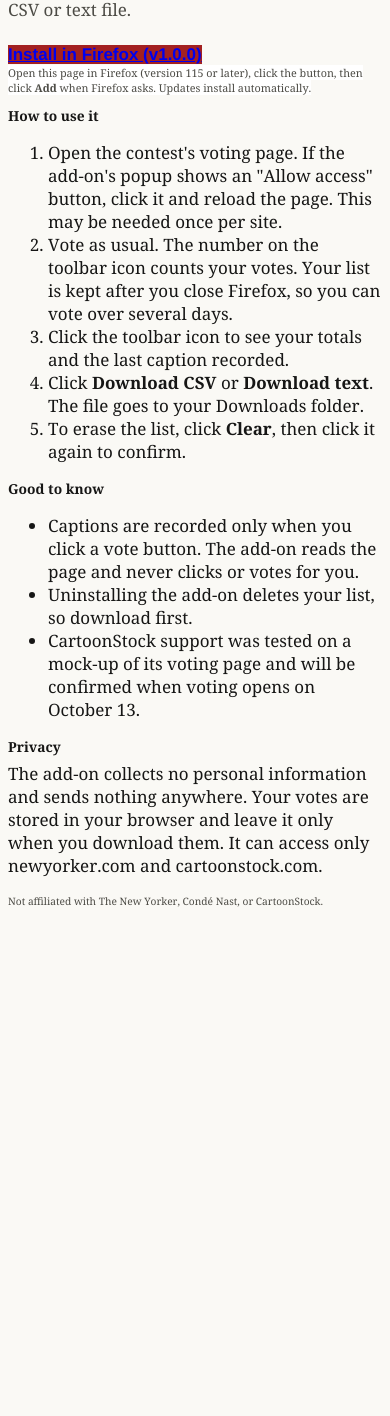
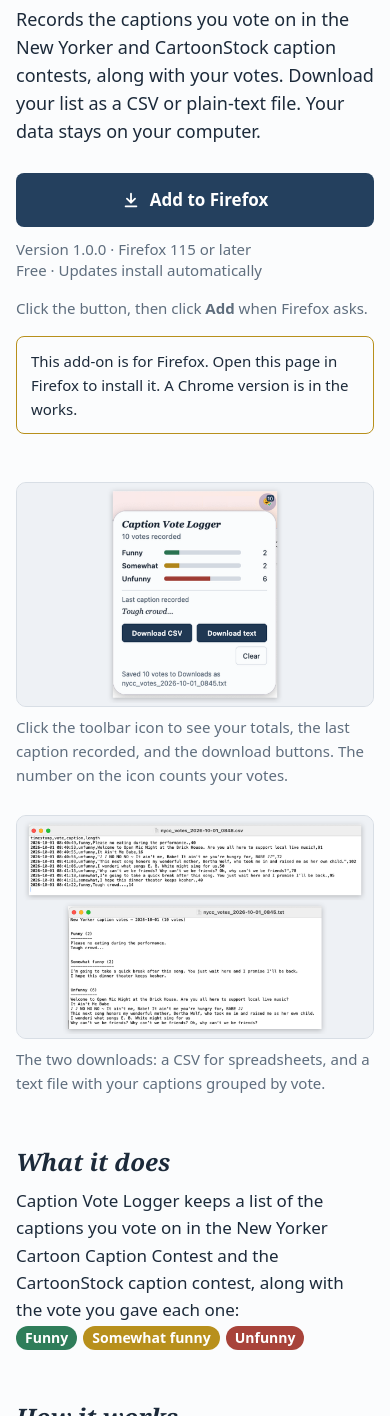
Before and after one commit to tonymnyphot/tonymnyphot.github.io, a plain HTML site: page caption-vote-logger/index.html in a window 390 px wide. Shown: the part 138-1554 px from the top of the page. Before the commit the page ends 1054 px from the top, so only its background shows below. Drawn offline with Linux system fonts and the light colour scheme.

Commit message:
Updated webpage.

```diff
--- a/caption-vote-logger/index.html
+++ b/caption-vote-logger/index.html
@@ -1,48 +1,203 @@
-<!DOCTYPE html PUBLIC "-//W3C//DTD HTML 4.01//EN" "http://www.w3.org/TR/html4/strict.dtd">
-<html>
+<!doctype html>
+<html lang="en">
 <head>
-  <meta http-equiv="Content-Type" content="text/html; charset=utf-8">
-  <meta http-equiv="Content-Style-Type" content="text/css">
-  <title></title>
-  <meta name="Generator" content="Cocoa HTML Writer">
-  <meta name="CocoaVersion" content="2575.7">
-  <style type="text/css">
-    body {background-color: #faf9f5}
-    p.p2 {margin: 0.0px 0.0px 24.0px 0.0px; font: 17.0px Georgia; color: #4c4b45; -webkit-text-stroke: #4c4b45}
-    p.p3 {margin: 0.0px 0.0px 0.0px 0.0px; font: 17.0px 'Helvetica Neue'; color: #ffffff; -webkit-text-stroke: #ffffff}
-    p.p4 {margin: 0.0px 0.0px 10.8px 0.0px; font: 10.8px Georgia; color: #4c4b45; -webkit-text-stroke: #4c4b45}
-    p.p7 {margin: 0.0px 0.0px 17.0px 0.0px; font: 17.0px Georgia; color: #161615; -webkit-text-stroke: #161615}
-    p.p8 {margin: 0.0px 0.0px 0.0px 0.0px; font: 10.2px Georgia; color: #4c4b45; -webkit-text-stroke: #4c4b45}
-    li.li6 {margin: 0.0px 0.0px 0.0px 0.0px; font: 17.0px Georgia; color: #161615; -webkit-text-stroke: #161615}
-    span.s1 {font-kerning: none}
-    span.s2 {font-kerning: none; background-color: #a32121}
-    span.s3 {font-kerning: none; background-color: #ffffff}
-    span.s4 {-webkit-text-stroke: 0px #000000}
-    ol.ol1 {list-style-type: decimal}
-    ul.ul1 {list-style-type: disc}
-  </style>
+<meta charset="utf-8">
+<meta name="viewport" content="width=device-width, initial-scale=1">
+<title>Caption Vote Logger</title>
+<meta name="description" content="A Firefox add-on that records the captions you vote on in the New Yorker and CartoonStock caption contests and saves them to a CSV or text file.">
+<link rel="icon" href="images/icon-128.png">
+<style>
+  :root {
+    --paper: #FBFCFD;
+    --panel: #FFFFFF;
+    --ink: #1C2A3A;
+    --muted: #5F6E7E;
+    --rule: #D8DEE5;
+    --action: #24405E;
+    --action-hover: #1A3049;
+    --funny: #2F7D5A;
+    --somewhat: #B8901C;
+    --unfunny: #A8433A;
+    --shot-bg: #EEF1F5;
+  }
+  @media (prefers-color-scheme: dark) {
+    :root {
+      --paper: #141B23;
+      --panel: #1B242E;
+      --ink: #E6EBF0;
+      --muted: #9AA8B6;
+      --rule: #2E3A47;
+      --action: #4E7BAA;
+      --action-hover: #5E8BBA;
+      --shot-bg: #1B242E;
+    }
+  }
+  * { box-sizing: border-box; }
+  html { -webkit-text-size-adjust: 100%; }
+  body {
+    margin: 0;
+    background: var(--paper);
+    color: var(--ink);
+    font: 17px/1.6 system-ui, -apple-system, "Segoe UI", sans-serif;
+  }
+  main { max-width: 760px; margin: 0 auto; padding: 56px 16px 72px; }
+
+  /* Header */
+  .hero { display: grid; grid-template-columns: 88px 1fr; gap: 20px; align-items: center; }
+  .hero img { width: 88px; height: 88px; }
+  h1 {
+    margin: 0;
+    font: italic 600 clamp(30px, 6vw, 40px)/1.1 Georgia, "Times New Roman", serif;
+  }
+  .summary { margin: 22px 0 0; font-size: 19px; line-height: 1.55; }
+
+  /* Install */
+  .install {
+    margin: 28px 0 0;
+    display: flex; flex-wrap: wrap; align-items: center; gap: 12px 20px;
+  }
+  .btn {
+    display: inline-flex; align-items: center; gap: 10px;
+    background: var(--action); color: #fff; text-decoration: none;
+    font-weight: 600; font-size: 17px;
+    padding: 13px 22px; border-radius: 8px;
+    transition: background .15s ease;
+  }
+  .btn:hover { background: var(--action-hover); }
+  .btn:focus-visible { outline: 3px solid var(--action); outline-offset: 3px; }
+  .btn svg { width: 18px; height: 18px; }
+  .meta { color: var(--muted); font-size: 15px; line-height: 1.45; }
+  .not-firefox {
+    display: none;
+    margin: 16px 0 0; padding: 12px 14px;
+    border: 1px solid var(--somewhat); border-radius: 8px;
+    font-size: 15px;
+  }
+  .not-firefox.show { display: block; }
+  .steps-mini { margin: 14px 0 0; color: var(--muted); font-size: 15px; }
+
+  /* Screenshots */
+  .shots { margin: 48px 0 0; display: grid; gap: 28px; }
+  figure { margin: 0; }
+  figure img {
+    display: block; width: 100%; height: auto;
+    border: 1px solid var(--rule); border-radius: 10px;
+    background: var(--shot-bg);
+  }
+  figcaption { margin-top: 8px; color: var(--muted); font-size: 15px; }
+
+  /* Body copy */
+  h2 {
+    margin: 52px 0 10px;
+    font: italic 600 24px/1.25 Georgia, "Times New Roman", serif;
+  }
+  h2 + p { margin-top: 0; }
+  p { margin: 0 0 14px; }
+  ol, ul { margin: 0 0 14px; padding-left: 1.4em; }
+  li { margin-bottom: 8px; }
+  li::marker { color: var(--muted); }
+  b { font-weight: 600; }
+  .votes { display: inline-flex; gap: 6px; flex-wrap: wrap; vertical-align: baseline; }
+  .chip { font-size: 14px; font-weight: 600; padding: 1px 9px; border-radius: 999px; color: #fff; }
+  .chip.f { background: var(--funny); }
+  .chip.s { background: var(--somewhat); }
+  .chip.u { background: var(--unfunny); }
+
+  .privacy {
+    margin-top: 52px; padding: 20px 22px;
+    background: var(--panel); border: 1px solid var(--rule); border-radius: 10px;
+  }
+  .privacy h2 { margin-top: 0; }
+  .privacy p:last-child { margin-bottom: 0; }
+
+  footer {
+    margin-top: 56px; padding-top: 18px;
+    border-top: 1px solid var(--rule);
+    color: var(--muted); font-size: 14px;
+  }
+
+  @media (max-width: 520px) {
+    .hero { grid-template-columns: 64px 1fr; gap: 14px; }
+    .hero img { width: 64px; height: 64px; }
+    .summary { font-size: 18px; }
+    .btn { width: 100%; justify-content: center; }
+  }
+  @media (prefers-reduced-motion: reduce) { .btn { transition: none; } }
+</style>
 </head>
 <body>
-<h1 style="margin: 0.0px 0.0px 3.0px 0.0px; font: 24.0px Georgia; color: #161615; -webkit-text-stroke: #161615"><span class="s1"><b>Caption Vote Logger</b></span></h1>
-<p class="p2"><span class="s1">A Firefox add-on that keeps a list of the captions you vote on in the New Yorker and CartoonStock caption contests, along with your votes, and lets you download the list as a CSV or text file.</span></p>
-<p class="p3"><span class="s2"><a href="file:///Users/gh/tools/caption_voting_extension/website/caption-vote-logger/releases/caption-vote-logger-1.0.0.xpi"><b>Install in Firefox (v1.0.0)</b><span class="s1"><b></b></span></a></span></p>
-<p class="p4"><span class="s3">Open this page in Firefox (version 115 or later), click the button, then click <b>Add</b> when Firefox asks. Updates install automatically.</span></p>
-<h2 style="margin: 0.0px 0.0px 6.0px 0.0px; font: 13.8px Georgia; color: #161615; -webkit-text-stroke: #161615"><span class="s1"><b>How to use it</b></span></h2>
-<ol class="ol1">
-  <li class="li6"><span class="s4"></span><span class="s1">Open the contest's voting page. If the add-on's popup shows an "Allow access" button, click it and reload the page. This may be needed once per site.</span></li>
-  <li class="li6"><span class="s4"></span><span class="s1">Vote as usual. The number on the toolbar icon counts your votes. Your list is kept after you close Firefox, so you can vote over several days.</span></li>
-  <li class="li6"><span class="s4"></span><span class="s1">Click the toolbar icon to see your totals and the last caption recorded.</span></li>
-  <li class="li6"><span class="s4"></span><span class="s1">Click <b>Download CSV</b> or <b>Download text</b>. The file goes to your Downloads folder.</span></li>
-  <li class="li6"><span class="s4"></span><span class="s1">To erase the list, click <b>Clear</b>, then click it again to confirm.</span></li>
-</ol>
-<h2 style="margin: 0.0px 0.0px 6.0px 0.0px; font: 13.8px Georgia; color: #161615; -webkit-text-stroke: #161615"><span class="s1"><b>Good to know</b></span></h2>
-<ul class="ul1">
-  <li class="li6"><span class="s4"></span><span class="s1">Captions are recorded only when you click a vote button. The add-on reads the page and never clicks or votes for you.</span></li>
-  <li class="li6"><span class="s4"></span><span class="s1">Uninstalling the add-on deletes your list, so download first.</span></li>
-  <li class="li6"><span class="s4"></span><span class="s1">CartoonStock support was tested on a mock-up of its voting page and will be confirmed when voting opens on October 13.</span></li>
-</ul>
-<h2 style="margin: 0.0px 0.0px 6.0px 0.0px; font: 13.8px Georgia; color: #161615; -webkit-text-stroke: #161615"><span class="s1"><b>Privacy</b></span></h2>
-<p class="p7"><span class="s1">The add-on collects no personal information and sends nothing anywhere. Your votes are stored in your browser and leave it only when you download them. It can access only newyorker.com and cartoonstock.com.</span></p>
-<p class="p8"><span class="s1">Not affiliated with The New Yorker, Condé Nast, or CartoonStock.</span></p>
+<main>
+
+  <header class="hero">
+    <img src="images/icon-128.png" alt="" width="88" height="88">
+    <h1>Caption Vote Logger</h1>
+  </header>
+
+  <p class="summary">Records the captions you vote on in the New Yorker and CartoonStock caption contests, along with your votes. Download your list as a CSV or plain-text file. Your data stays on your computer.</p>
+
+  <div class="install">
+    <a class="btn" href="releases/caption-vote-logger-1.0.0.xpi">
+      <svg viewBox="0 0 20 20" fill="none" stroke="currentColor" stroke-width="2" stroke-linecap="round" stroke-linejoin="round" aria-hidden="true"><path d="M10 3v10M5.5 8.5 10 13l4.5-4.5M4 17h12"/></svg>
+      Add to Firefox
+    </a>
+    <div class="meta">Version 1.0.0 &middot; Firefox 115 or later<br>Free &middot; Updates install automatically</div>
+  </div>
+  <p class="steps-mini">Click the button, then click <b>Add</b> when Firefox asks.</p>
+  <p class="not-firefox" id="not-firefox">This add-on is for Firefox. Open this page in Firefox to install it. A Chrome version is in the works.</p>
+
+  <section class="shots" aria-label="Screenshots">
+    <figure>
+      <img src="images/popup.png" alt="The Caption Vote Logger popup showing 10 votes recorded: 2 Funny, 2 Somewhat, 6 Unfunny, the last caption recorded, and Download CSV, Download text, and Clear buttons." width="1280" height="800" loading="lazy">
+      <figcaption>Click the toolbar icon to see your totals, the last caption recorded, and the download buttons. The number on the icon counts your votes.</figcaption>
+    </figure>
+    <figure>
+      <img src="images/downloads.png" alt="Two downloaded files: a CSV with timestamp, vote, caption, and length columns, and a text file listing captions grouped under Funny, Somewhat funny, and Unfunny." width="1280" height="800" loading="lazy">
+      <figcaption>The two downloads: a CSV for spreadsheets, and a text file with your captions grouped by vote.</figcaption>
+    </figure>
+  </section>
+
+  <h2>What it does</h2>
+  <p>Caption Vote Logger keeps a list of the captions you vote on in the New Yorker Cartoon Caption Contest and the CartoonStock caption contest, along with the vote you gave each one:
+    <span class="votes"><span class="chip f">Funny</span><span class="chip s">Somewhat funny</span><span class="chip u">Unfunny</span></span></p>
+
+  <h2>How it works</h2>
+  <p>When you click a vote button, the add-on reads the caption on screen and saves it along with your vote and the current date and time. It only reads the page. It doesn't click, vote, or change anything on the site.</p>
+
+  <h2>How to use it</h2>
+  <ol>
+    <li>Open the contest's voting page. If the add-on's popup shows an <b>Allow access</b> button, click it and reload the page. This may be needed once per site.</li>
+    <li>Vote as usual. The number on the toolbar icon counts your votes. Your list is kept even after you close the browser or restart your computer, so you can vote over several days and keep adding to it.</li>
+    <li>Click the toolbar icon to see your totals and the last caption recorded, and to reach the download buttons.</li>
+    <li>Click <b>Download CSV</b> or <b>Download text</b>. The file goes to your Downloads folder.</li>
+    <li>To erase the list and start fresh, click <b>Clear</b>, then click it again to confirm.</li>
+  </ol>
+
+  <h2>The downloads</h2>
+  <ul>
+    <li><b>CSV:</b> one row per vote, with the time, vote, caption, and caption length in characters. It opens in any spreadsheet app, such as Excel, Numbers, or Google Sheets.</li>
+    <li><b>Text:</b> a simple text file with the captions grouped under Funny, Somewhat funny, and Unfunny, in the order you voted.</li>
+  </ul>
+
+  <h2>Good to know</h2>
+  <ul>
+    <li>Captions are recorded only when you click one of the vote buttons.</li>
+    <li>In private windows, the add-on runs only if you allow it in Firefox's add-on settings.</li>
+    <li>Your votes stay until you click Clear. Uninstalling the add-on also deletes them, so download first.</li>
+    <li>CartoonStock support has been tested on a mock-up of its voting page and will be confirmed when voting opens on its current contest.</li>
+  </ul>
+
+  <section class="privacy">
+    <h2>Privacy</h2>
+    <p>This add-on does not collect any personal information and does not send any data anywhere. Your votes are stored in your browser and leave it only when you download them. It can access only newyorker.com and cartoonstock.com, and on those sites it reads only the caption and the button you clicked.</p>
+  </section>
+
+  <footer>Made by Greg Howe. Not affiliated with The New Yorker, Cond&eacute; Nast, or CartoonStock.</footer>
+</main>
+<script>
+  // Point non-Firefox visitors to Firefox.
+  if (!/firefox|fxios/i.test(navigator.userAgent)) {
+    document.getElementById("not-firefox").classList.add("show");
+  }
+</script>
 </body>
 </html>
```
Also changed, not shown: caption-vote-logger/images/downloads.png (added), caption-vote-logger/images/icon-128.png (added), caption-vote-logger/images/popup.png (added).
